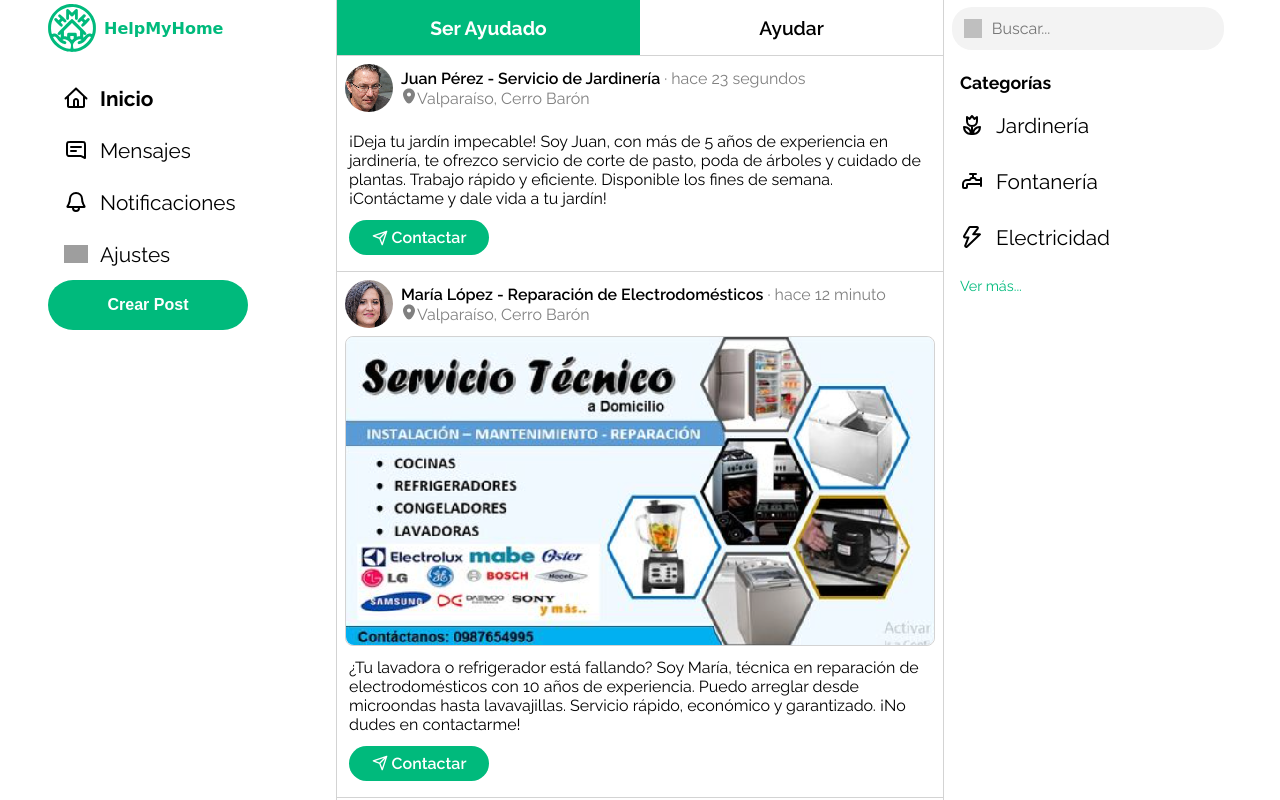
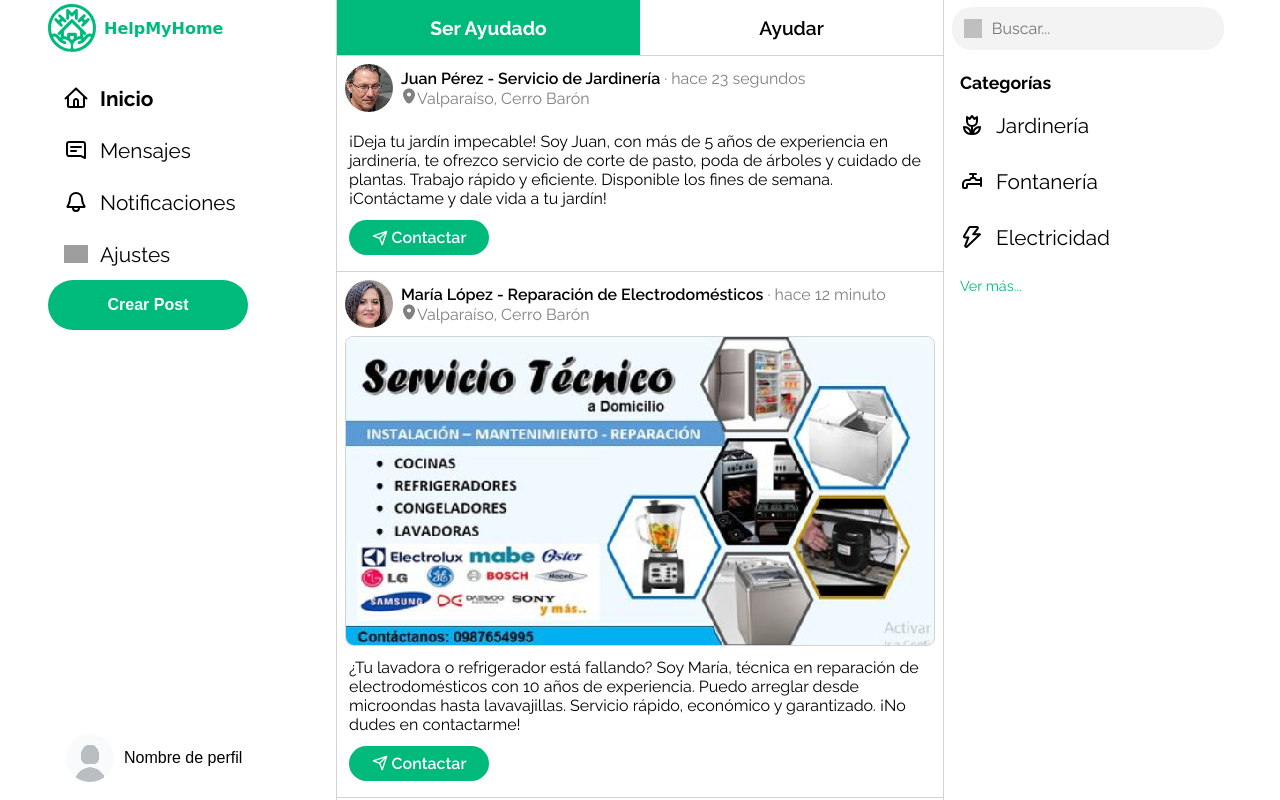
Before and after one commit to MyckollWinchester/inf322-mvp, a React (Vite) app: page / in a window 1280 px wide. Shown: the top 800 px of the page. Built offline with nearby package versions, Linux system fonts and the light colour scheme; grey boxes are pictures that could not be loaded.

Commit message:
added profile back ^0^

```diff
--- a/src/components/RightBar.tsx
+++ b/src/components/RightBar.tsx
@@ -1,7 +1,5 @@
 import '../stylesheets/right.scss';
-import defaultPfp from '../assets/pfp/default1.webp';
 import searchIcon from '../assets/icons/search.svg';
-import Categories from './Categories';
 
 interface RightProps {
     content?: React.ReactNode;
--- a/src/components/Sidebar.tsx
+++ b/src/components/Sidebar.tsx
@@ -8,6 +8,7 @@
 import logo from '../assets/logo.svg'
 import '../stylesheets/left.scss'
 import '../stylesheets/buttons.scss'
+import defaultPfp from '../assets/pfp/default1.webp';
 
 export const NavBar = () => {
   return (
@@ -28,6 +29,10 @@
           <NavBarItem icon={iconSettings} text='Ajustes' to='/ajustes' />
           <ButtonBig text='Crear Post' />
         </nav>
+        <div className='aside-left__profile'>
+          <img className='aside-left__profile-image' src={defaultPfp} alt='Foto de perfil' />
+          <div className='aside-left__profile-name'>Nombre de perfil</div>
+        </div>
       </div>
     </aside>
   )
--- a/src/components/SimpleNavItem.tsx
+++ b/src/components/SimpleNavItem.tsx
@@ -7,10 +7,10 @@
     const altText = 'Ícono de ' + text.toLowerCase();
 
     return (
-        <div className="navbar__item-container aside-right__categories-item">
+        <button className="navbar__item-container aside-right__categories-item" onClick={() => alert('Seleccionar categorias no implementado')}>
             <img className='navbar__icon aside-right__categories-icon' src={icon} alt={altText}></img>
             <span className='navbar__text'>{text}</span>
-        </div>
+        </button>
     );
 }
 
--- a/src/stylesheets/left.scss
+++ b/src/stylesheets/left.scss
@@ -43,6 +43,32 @@
 		justify-content: left;
 		width: 288px;
 		font-family: sans-serif;
+	}
+
+	&__profile {
+		display: flex;
+		position: fixed;
+		align-items: center;
+		bottom: 10px;
+		border-radius: 34px;
+		padding: 8px;
+		width: 268px;
+
+		// border: 1px solid rgb(197, 197, 197);
+		// margin: 16px 0;
+		// flex-direction: column;
+
+		&-image {
+			width: 48px;
+			border-radius: 100%;
+			margin: 0 10px 0 10px;
+		}
+
+		&:hover {
+			cursor: pointer;
+			background-color: var(--secondary-bg-color);
+		}
+
 	}
 }
 
--- a/src/stylesheets/right.scss
+++ b/src/stylesheets/right.scss
@@ -51,6 +51,7 @@
             padding: 8px 16px;
             margin: 8px 0;
             border-radius: 20px;
+            border: 0;
 
             &:hover {
                 cursor: pointer;
```
